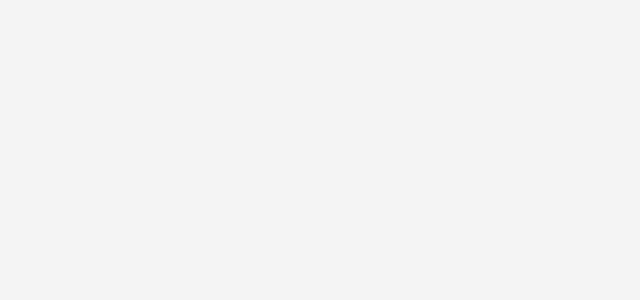
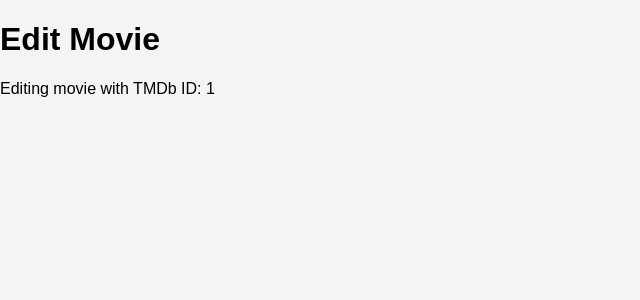
Before and after one commit to Zyldzkie/Movie-Site, a React (Create React App) app in the folder frontend/: page /admin_edit/1 in a window 1280 px wide. Before the commit this address had no page. Shown: the top 300 px of the page, without its empty margins (0-640 px from the left). Built offline with nearby package versions, Linux system fonts and the light colour scheme.

Commit message:
[Feature] AdminEditMovie and clickable cards in AdminSearchMovie, routing as well

```diff
--- a/frontend/src/App.js
+++ b/frontend/src/App.js
@@ -2,6 +2,7 @@ import React from 'react';
 import { BrowserRouter as Router, Routes, Route } from 'react-router-dom';
 import HomePage from './Pages/HomePage';
 import AdminSearchMovie from './Components/AdminSearchMovie';
+import AdminEditMovie from './Components/AdminEditMovie';
 import './App.css';
 
 const App = () => {
@@ -10,11 +11,8 @@ const App = () => {
       <div className="app">
         <Routes>
           <Route path="/" element={<HomePage />} />
-
-
-          {/* START test routess remove after...*/}
           <Route path="/admin_search" element={<AdminSearchMovie />} />
-           {/* END test routess remove after...*/}
+          <Route path="/admin_edit/:tmdbId" element={<AdminEditMovie />} />
         </Routes>
       </div>
     </Router>
--- /dev/null
+++ b/frontend/src/Components/AdminEditMovie.jsx
@@ -0,0 +1,16 @@
+import React from 'react';
+import { useParams } from 'react-router-dom';
+
+const AdminEditMovie = () => {
+  const { tmdbId } = useParams(); // Get the TMDb ID from the URL
+
+  return (
+    <div>
+      <h1>Edit Movie</h1>
+      <p>Editing movie with TMDb ID: {tmdbId}</p>
+      {/* Add your editing logic here */}
+    </div>
+  );
+};
+
+export default AdminEditMovie;
--- a/frontend/src/Components/AdminSearchMovie.jsx
+++ b/frontend/src/Components/AdminSearchMovie.jsx
@@ -1,11 +1,12 @@
 import React, { useState } from 'react';
 import axios from 'axios';
+import { useNavigate } from 'react-router-dom';
 
 const AdminSearchMovie = () => {
   const [query, setQuery] = useState('');
   const [results, setResults] = useState([]);
   const [error, setError] = useState(null);
-
+  const navigate = useNavigate();
 
   const handleSearch = async () => {
     try {
@@ -25,6 +26,10 @@ const AdminSearchMovie = () => {
     }
   };
 
+  const handleCardClick = (tmdbId) => {
+    navigate(`/admin_edit/${tmdbId}`);
+  };
+
   return (
     <div>
       <h1>Admin Search Movie</h1>
@@ -38,11 +43,19 @@ const AdminSearchMovie = () => {
 
       {error && <p>{error}</p>}
 
-      <ul>
+      <div className="movie-list">
         {results.map((movie) => (
-          <li key={movie.id}>{movie.original_title}</li>
+          <div
+            key={movie.id}
+            className="movie-card"
+            onClick={() => handleCardClick(movie.id)}
+          >
+            <h2>{movie.original_title}</h2>
+            <img src={`https://image.tmdb.org/t/p/w500${movie.poster_path}`} alt={movie.original_title} />
+            <p>{movie.overview}</p>
+          </div>
         ))}
-      </ul>
+      </div>
     </div>
   );
 };
```
